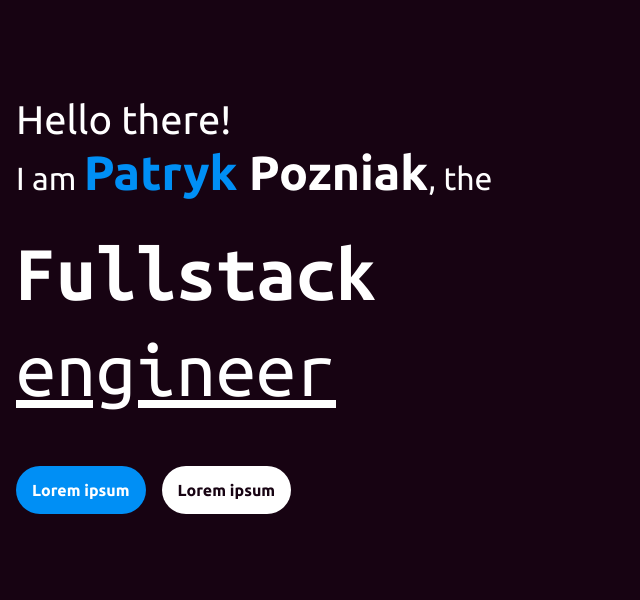
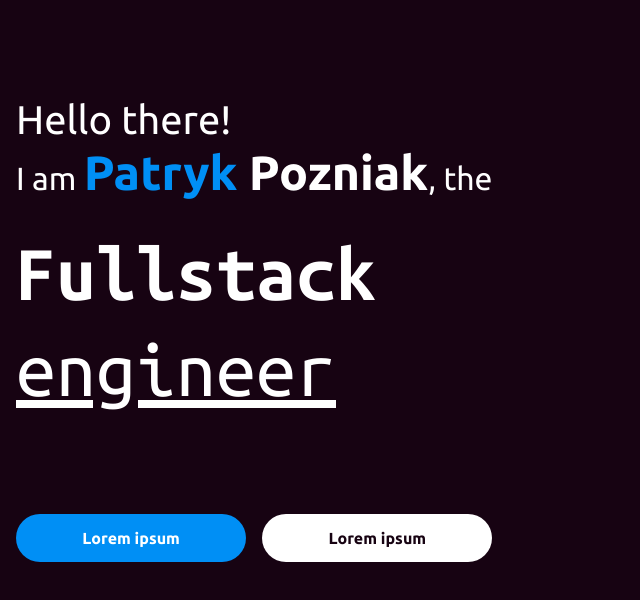
Before and after one commit to ppozniak/ppozniak-dev, a Next.js app: page / in a window 1280 px wide. Shown: the top 600 px of the page, without its empty margins (0-640 px from the left). Built offline with nearby package versions, Linux system fonts and the light colour scheme.

Commit message:
Button transitions and hero md

```diff
--- a/components/button/index.tsx
+++ b/components/button/index.tsx
@@ -8,8 +8,8 @@ interface IProps extends ComponentProps<"button"> {
 }
 
 const themeClassName: Record<ButtonTheme, string> = {
-  primary: "bg-primary text-white",
-  secondary: "bg-white text-black",
+  primary: "bg-primary text-white hover:bg-primary-100",
+  secondary: "bg-white text-black hover:bg-grey",
 };
 
 export const Button = ({
@@ -23,7 +23,8 @@ export const Button = ({
     {...rest}
     type={type}
     className={clsx(
-      "rounded-3xl px-4 py-3 max-w-xs font-bold",
+      "rounded-3xl px-4 py-3 max-w-xs font-bold flex-grow",
+      "transition-colors",
       themeClassName[theme],
       className
     )}
--- a/components/sections/hero/index.tsx
+++ b/components/sections/hero/index.tsx
@@ -3,9 +3,9 @@ import { Button } from "../../button";
 export const Hero = () => {
   return (
     <section className="bg-black min-h-screen text-white">
-      <div className="container flex flex-col md:flex-row pt-24">
+      <div className="container flex flex-col md:flex-row md:justify-between pt-24">
         <div className="">
-          <div className="mb-12 ">
+          <div className="mb-12 md:mb-24">
             <p className="text-3xl">Hello there!</p>
 
             <h1 className="text-2xl mb-6">
@@ -29,7 +29,7 @@ export const Hero = () => {
           </div>
         </div>
         {/* @TODO: What about images on mobile? */}
-        <div className="hidden">{/* Images will be here */}</div>
+        <div className="hidden md:block">{/* @TODO: Add images */}</div>
       </div>
     </section>
   );
--- a/tailwind.config.js
+++ b/tailwind.config.js
@@ -18,6 +18,7 @@ module.exports = {
     },
     colors: {
       primary: "#008FF5",
+      "primary-100": "#0072c4",
       pastel: "#124559",
       green: "#5DD39E",
       yellow: "#FFE347",
```
